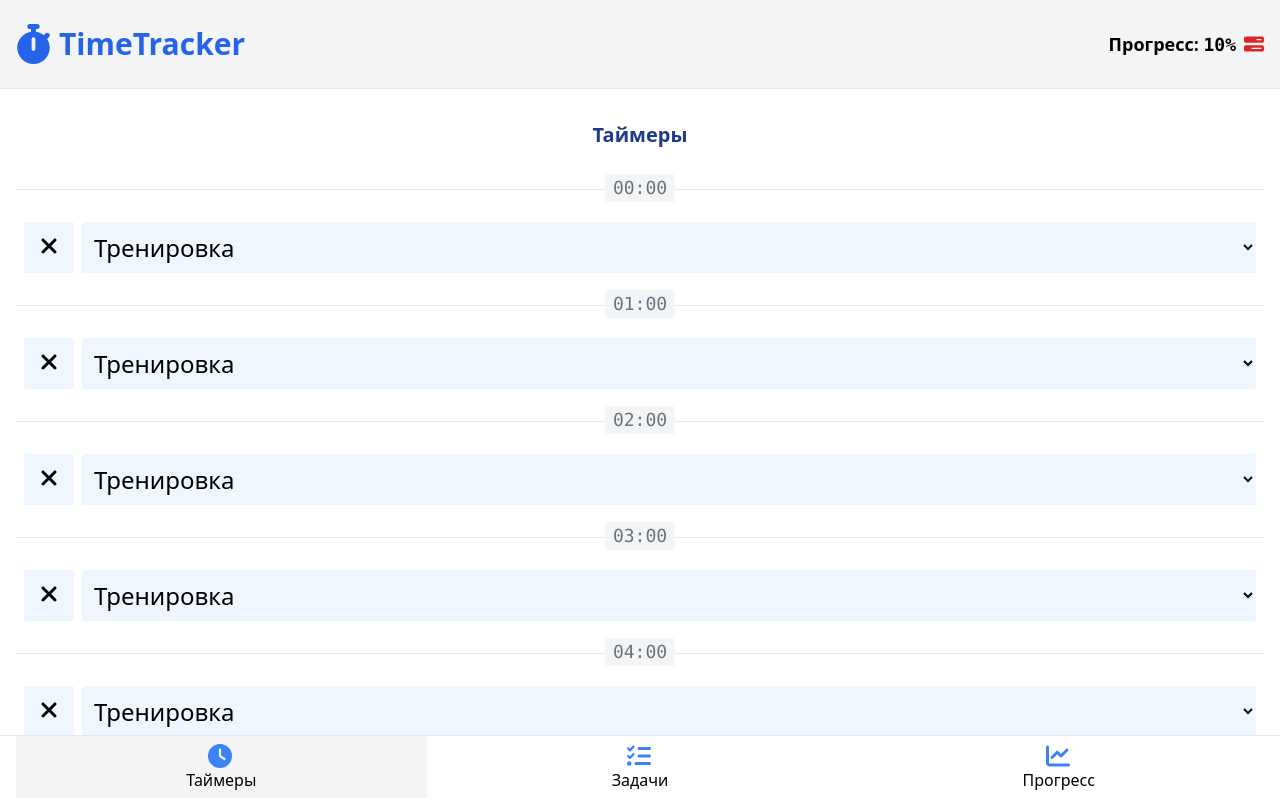
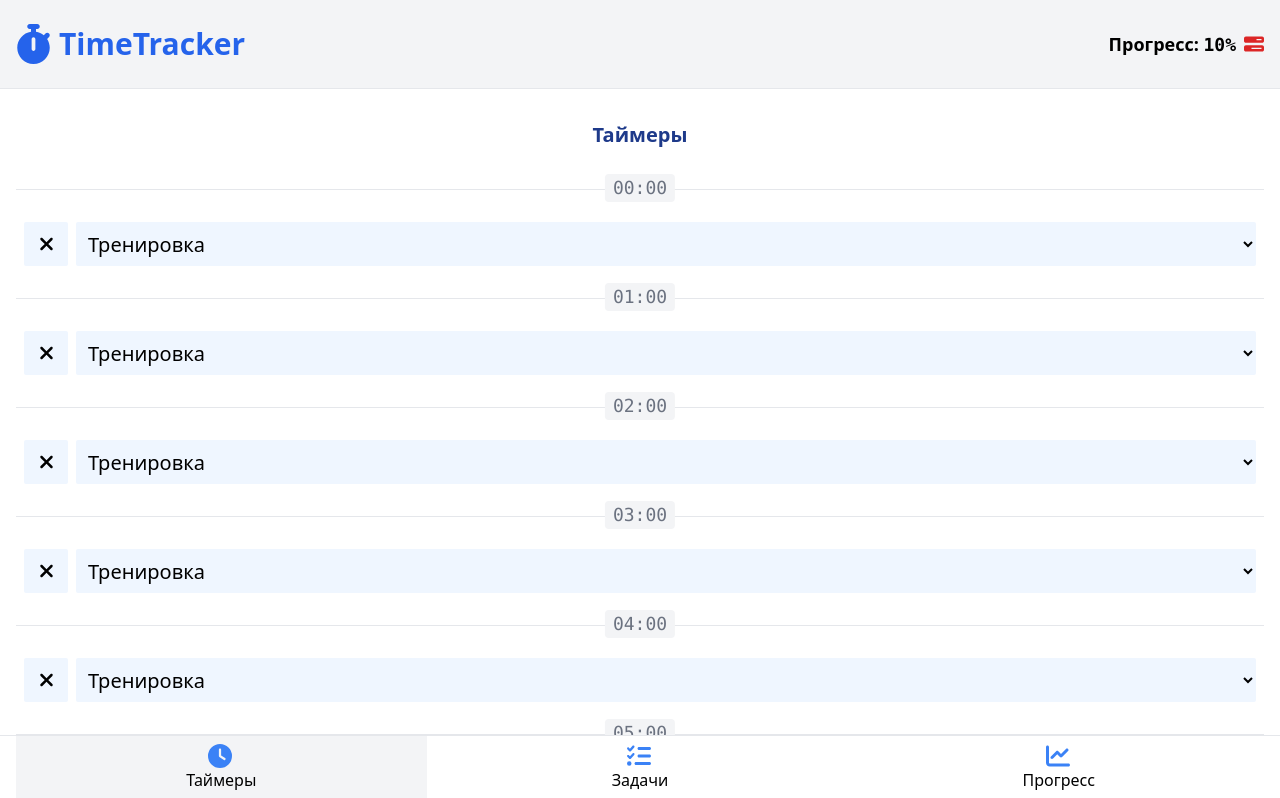
Before and after one commit to not-iron-yury/Vue_App_TimeTracker, a Vue app: page / in a window 1280 px wide. Shown: the top 798 px of the page. Built offline with nearby package versions, Linux system fonts and the light colour scheme.

Commit message:
Страница "Tasks" + как всегда мелкий допил
Changes to be committed:
	modified:   src/components/BaseButton.vue
	modified:   src/components/BaseSelect.vue
	modified:   src/constants.js
	modified:   src/main.js
	modified:   src/pages/Tasks.vue

```diff
--- a/src/components/BaseButton.vue
+++ b/src/components/BaseButton.vue
@@ -1,6 +1,6 @@
 <template>
   <button
-    class="px-4 pb-1 text-2xl rounded-sm bg-blue-50 enabled:hover:bg-gray-200 disabled:cursor-not-allowed disabled:opacity-50"
+    class="max-w-11 w-full h-11 pb-1 text-2xl rounded-sm bg-blue-50 enabled:hover:bg-gray-200 disabled:cursor-not-allowed disabled:opacity-50"
   >
     <slot></slot>
   </button>
--- a/src/components/BaseSelect.vue
+++ b/src/components/BaseSelect.vue
@@ -24,10 +24,10 @@ const emit = defineEmits(['select']);
 <template>
   <div class="flex gap-2">
     <base-button @click="$emit('select', null)">
-      <font-awesome-icon :icon="['fas', 'xmark']" />
+      <font-awesome-icon :icon="['fas', 'xmark']" class="text-xl" />
     </base-button>
     <select
-      class="w-full truncate bg-blue-50 rounded-sm px-2 py-2 text-2xl"
+      class="w-full truncate bg-blue-50 rounded-sm px-2 py-2 text-xl h-11"
       @change="emit('select', Number($event.target.value))"
     >
       <option disabled :selected="selectedOptionId === null">{{ placeholder }}</option>
--- a/src/constants.js
+++ b/src/constants.js
@@ -3,3 +3,4 @@ export const PAGE_TASKS = 'tasks';
 export const PAGE_PROGRESS = 'progress';
 export const HOURS_IN_DAY = 24;
 export const START_OF_THE_DAY = 0;
+export const TASKS = ['Тренировка', 'Кодинг', 'Бытовуха', 'Кушац', 'Магазин'];
--- a/src/main.js
+++ b/src/main.js
@@ -12,8 +12,9 @@ import {
   faListCheck,
   faBarsProgress,
   faXmark,
+  faTrashCan,
 } from '@fortawesome/free-solid-svg-icons';
-library.add([faStopwatch, faCircleCheck, faChartLine, faClock, faListCheck, faBarsProgress, faXmark]);
+library.add([faStopwatch, faCircleCheck, faChartLine, faClock, faListCheck, faBarsProgress, faXmark, faTrashCan]);
 
 const app = createApp(App);
 
--- a/src/pages/Tasks.vue
+++ b/src/pages/Tasks.vue
@@ -1,7 +1,39 @@
-<script setup></script>
+<script setup>
+import { ref } from 'vue';
+import BaseButton from '../components/BaseButton.vue';
+import BaseSelect from '../components/BaseSelect.vue';
+import { TASKS } from './../constants';
+
+const selectedOptionId = ref(10);
+const options = [
+  { label: '00:10', value: 10 },
+  { label: '00:20', value: 20 },
+  { label: '00:30', value: 30 },
+  { label: '00:40', value: 40 },
+];
+</script>
 
 <template>
   <section>
     <h1>Задачи</h1>
+    <ul class="divide-y">
+      <li v-for="task in TASKS" :key="tast" class="flex flex-col gap-3 p-4">
+        <div class="flex items-center gap-2">
+          <base-button>
+            <font-awesome-icon :icon="['fas', 'trash-can']" />
+          </base-button>
+          <span class="truncate text-xl">{{ task }}</span>
+        </div>
+        <div>
+          <base-select
+            class="font-mono"
+            :options="options"
+            placeholder="hh:mm"
+            :selectedOptionId="selectedOptionId"
+            @select="selectedOptionId = $event"
+          />
+        </div>
+      </li>
+    </ul>
   </section>
 </template>
```
